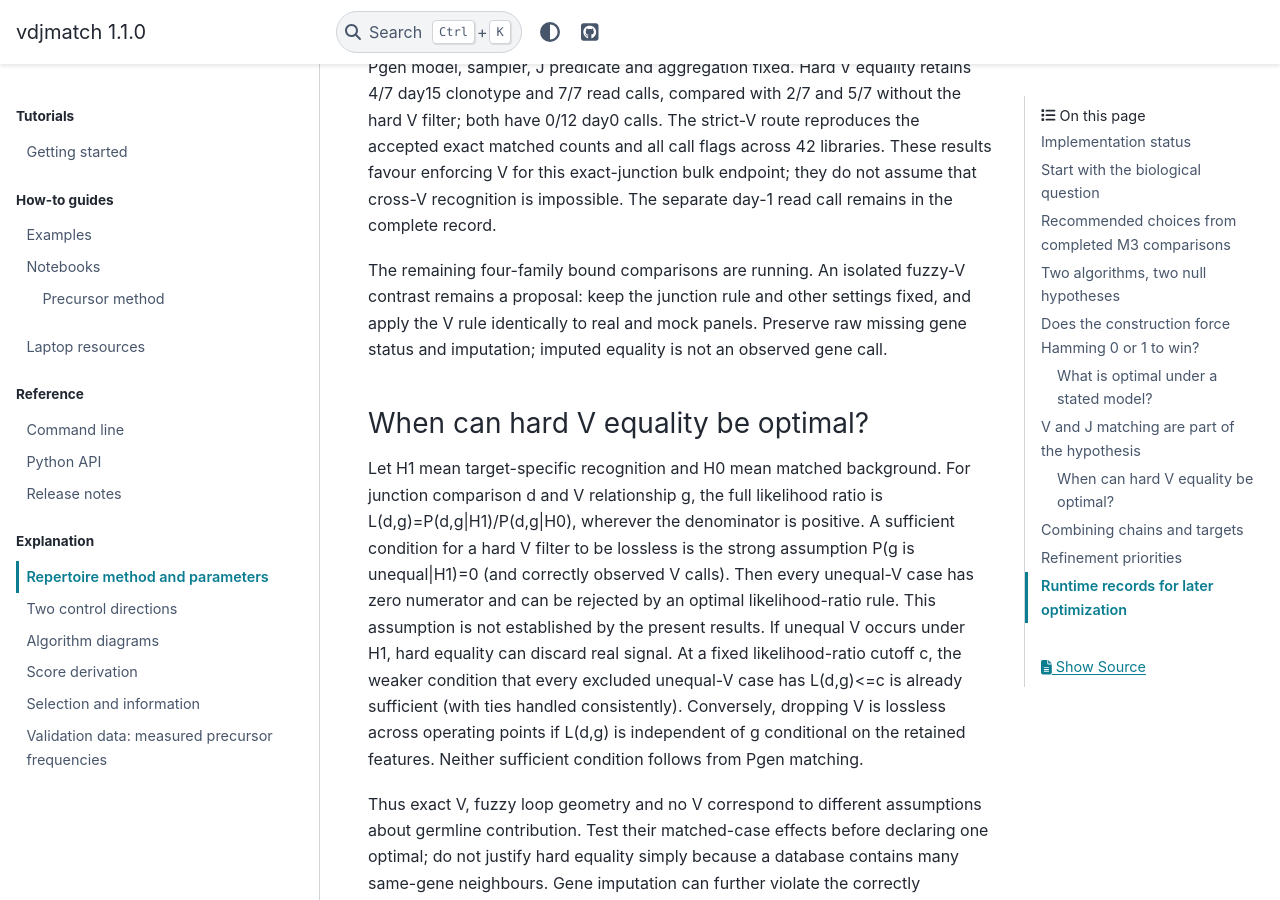
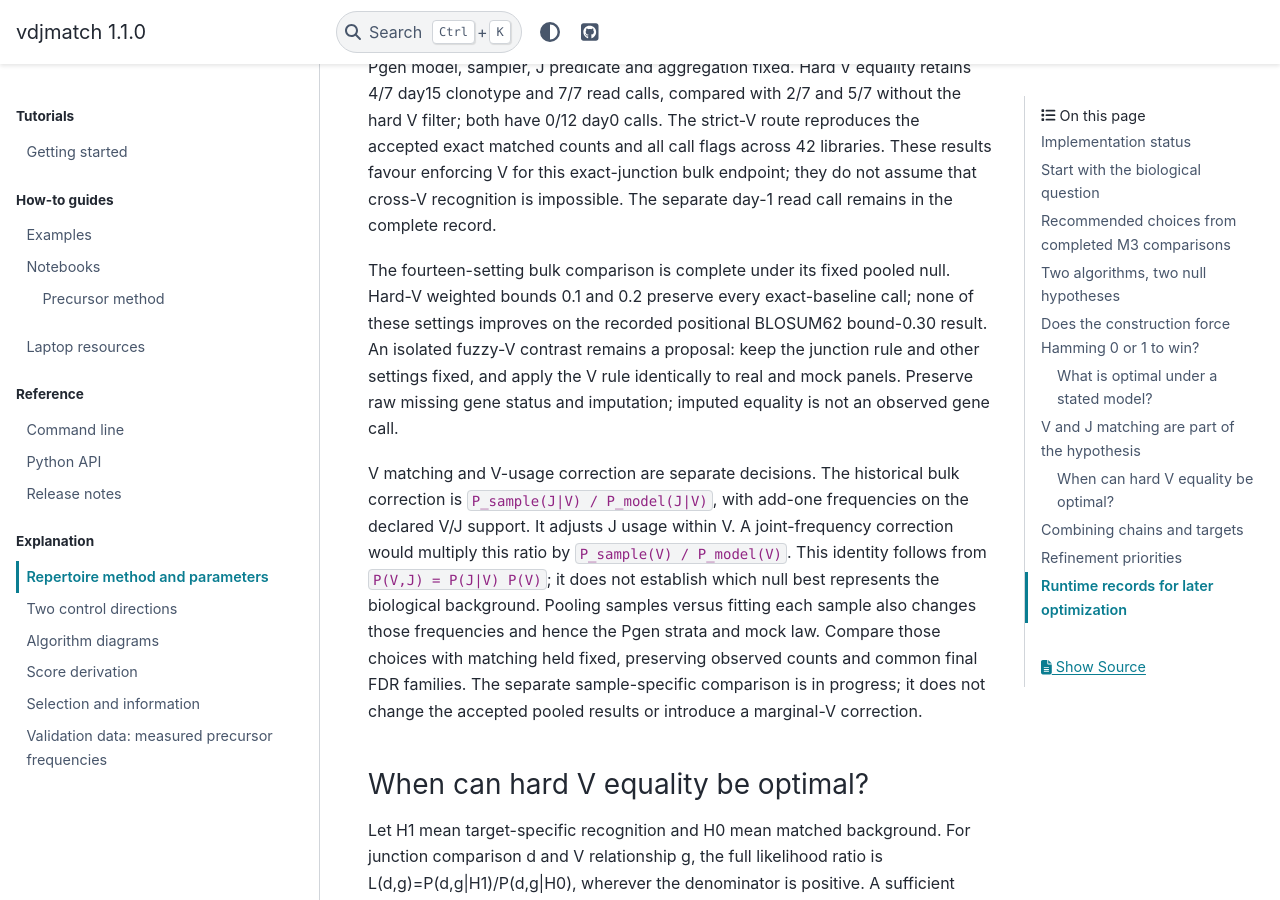
Before and after one commit to antigenomics/vdjmatch, a Sphinx documentation site: the page built from docs/repertoire-method.rst, in a window 1280 px wide and 900 px high, scrolled down 5900 px. Built offline with Sphinx 7.4.7 and the PyData theme 0.15.4, drawn with Linux system fonts in a browser that asks for light colours; pages that are not in the unit, such as notebooks, are missing from menus.

Commit message:
Separate V matching, conditional J correction and marginal V usage

```diff
--- a/docs/repertoire-method.rst
+++ b/docs/repertoire-method.rst
@@ -226,10 +226,24 @@ results favour enforcing V for this exact-junction bulk endpoint; they do not
 assume that cross-V recognition is impossible. The separate day-1 read call
 remains in the complete record.
 
-The remaining four-family bound comparisons are running. An isolated fuzzy-V
-contrast remains a proposal: keep the junction rule and other settings fixed,
-and apply the V rule identically to real and mock panels. Preserve raw missing
-gene status and imputation; imputed equality is not an observed gene call.
+The fourteen-setting bulk comparison is complete under its fixed pooled null.
+Hard-V weighted bounds 0.1 and 0.2 preserve every exact-baseline call; none of
+these settings improves on the recorded positional BLOSUM62 bound-0.30 result.
+An isolated fuzzy-V contrast remains a proposal: keep the junction rule and
+other settings fixed, and apply the V rule identically to real and mock panels.
+Preserve raw missing gene status and imputation; imputed equality is not an
+observed gene call.
+
+V matching and V-usage correction are separate decisions. The historical bulk
+correction is ``P_sample(J|V) / P_model(J|V)``, with add-one frequencies on the
+declared V/J support. It adjusts J usage within V. A joint-frequency correction
+would multiply this ratio by ``P_sample(V) / P_model(V)``. This identity follows
+from ``P(V,J) = P(J|V) P(V)``; it does not establish which null best represents
+the biological background. Pooling samples versus fitting each sample also
+changes those frequencies and hence the Pgen strata and mock law. Compare those
+choices with matching held fixed, preserving observed counts and common final
+FDR families. The separate sample-specific comparison is in progress; it does
+not change the accepted pooled results or introduce a marginal-V correction.
 
 When can hard V equality be optimal?
 ~~~~~~~~~~~~~~~~~~~~~~~~~~~~~~~~~~~~
```
Also changed, not shown: skills/vdjmatch/SKILL.md (+7 -0 lines).
